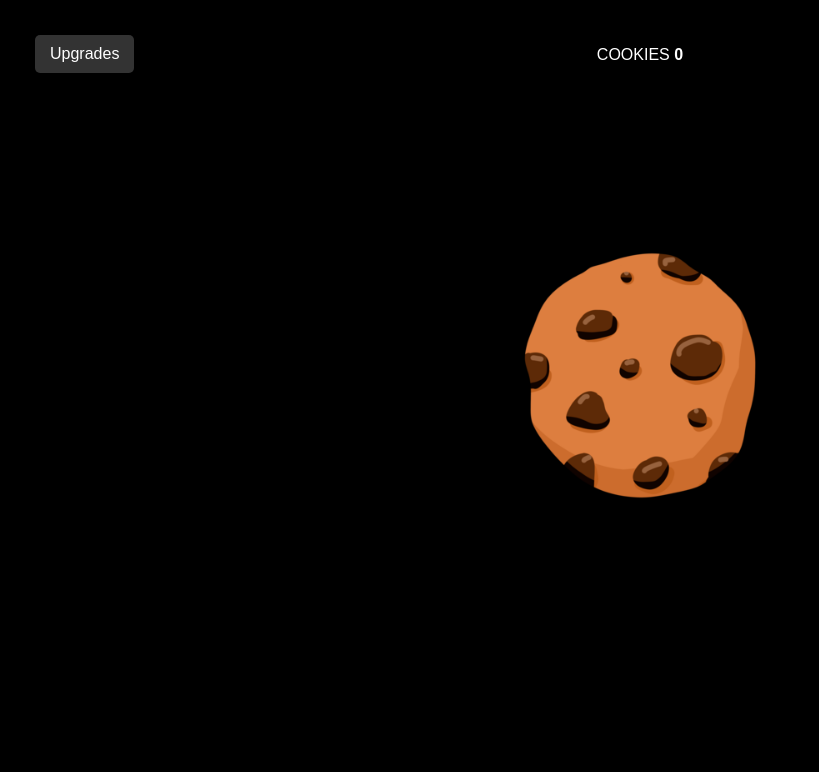
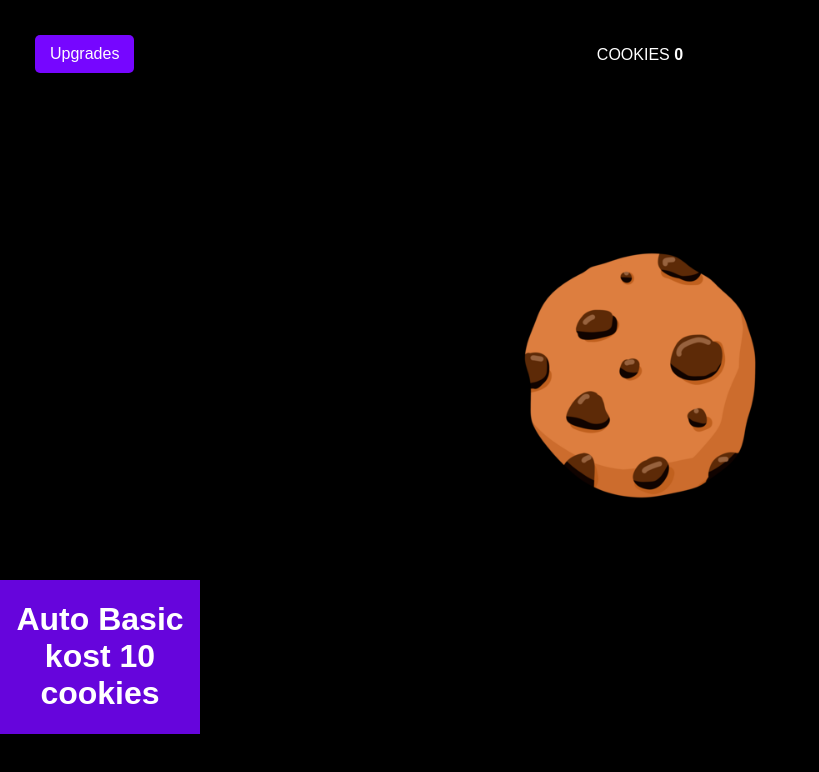
Before and after one commit to Gio2604/cookieclicker, a plain HTML site: page index.html in a window 1280 px wide. Shown: the whole page, without its empty margins (0-819 px from the left). Drawn offline with Linux system fonts and the light colour scheme.

Commit message:
update
update 7

```diff
--- a/index.html
+++ b/index.html
@@ -30,6 +30,11 @@
     </nav>
   </div>
 
+  <div class="info-container">
+    <h1>Auto Basic kost 10 cookies</h1>
+
+  </div>
+
 
     <script src="script.js"></script>
 </body>
--- a/script.js
+++ b/script.js
@@ -44,8 +44,6 @@ class Cookie {
     AutoClicker3() {
         this.clicker3.AutoClicker(this);
     }
-
-
 
 
     /**
--- a/style.css
+++ b/style.css
@@ -4,11 +4,6 @@ body {
     background-color: #000000;
     padding: 0;
     margin: 0;
-}
-
-h1 {
-    color: #4b3621;
-    font-size: 50px;
 }
 
 .points-container {
@@ -53,7 +48,7 @@ h1 {
 }
 
 button {
-    background-color: #4d9bee;
+    background-color: #7606ff;
     color: white;
     border: none;
     padding: 10px 20px;
@@ -65,7 +60,15 @@ button {
 }
 
 button:hover {
-    background-color: #468dd8;
+    background-color: #6605dc;
+}
+
+.info-container{
+    display: flex;
+    margin-top: 50px;
+    color: #ffffff;
+    background-color: #6605dc;
+    width: 200px;
 }
 
   /* Container voor de sidebar en content */
@@ -119,9 +122,14 @@ button:hover {
     top: 15px;
     left: 15px;
     padding: 10px 15px;
-    background-color: #333;
+    background-color: #7606ff;
     color: #fff;
     border: none;
     cursor: pointer;
     z-index: 1000;
   }
+
+  .toggle-btn:hover {
+    background-color: #ffffff;
+    color: #000000;
+  }
```
